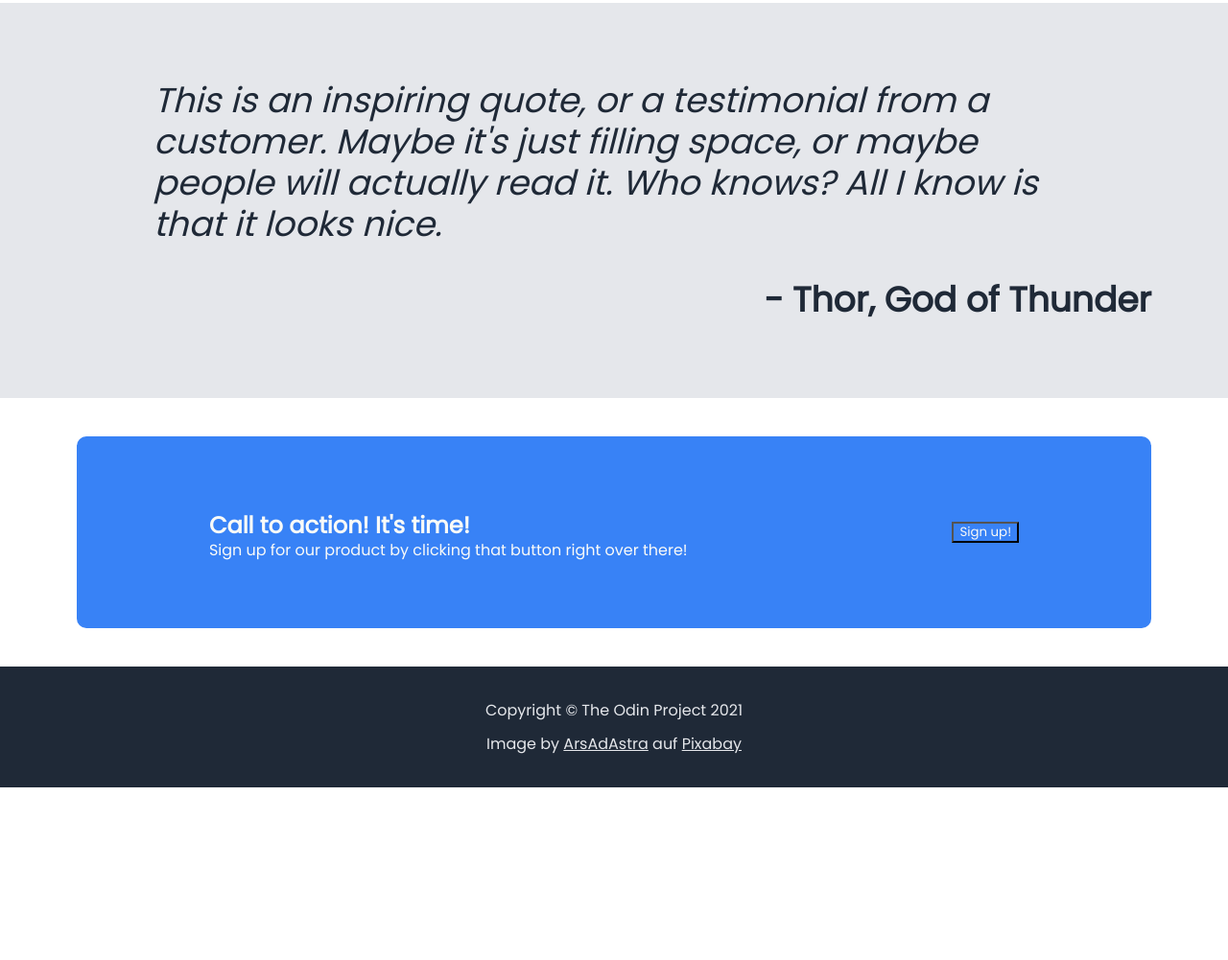
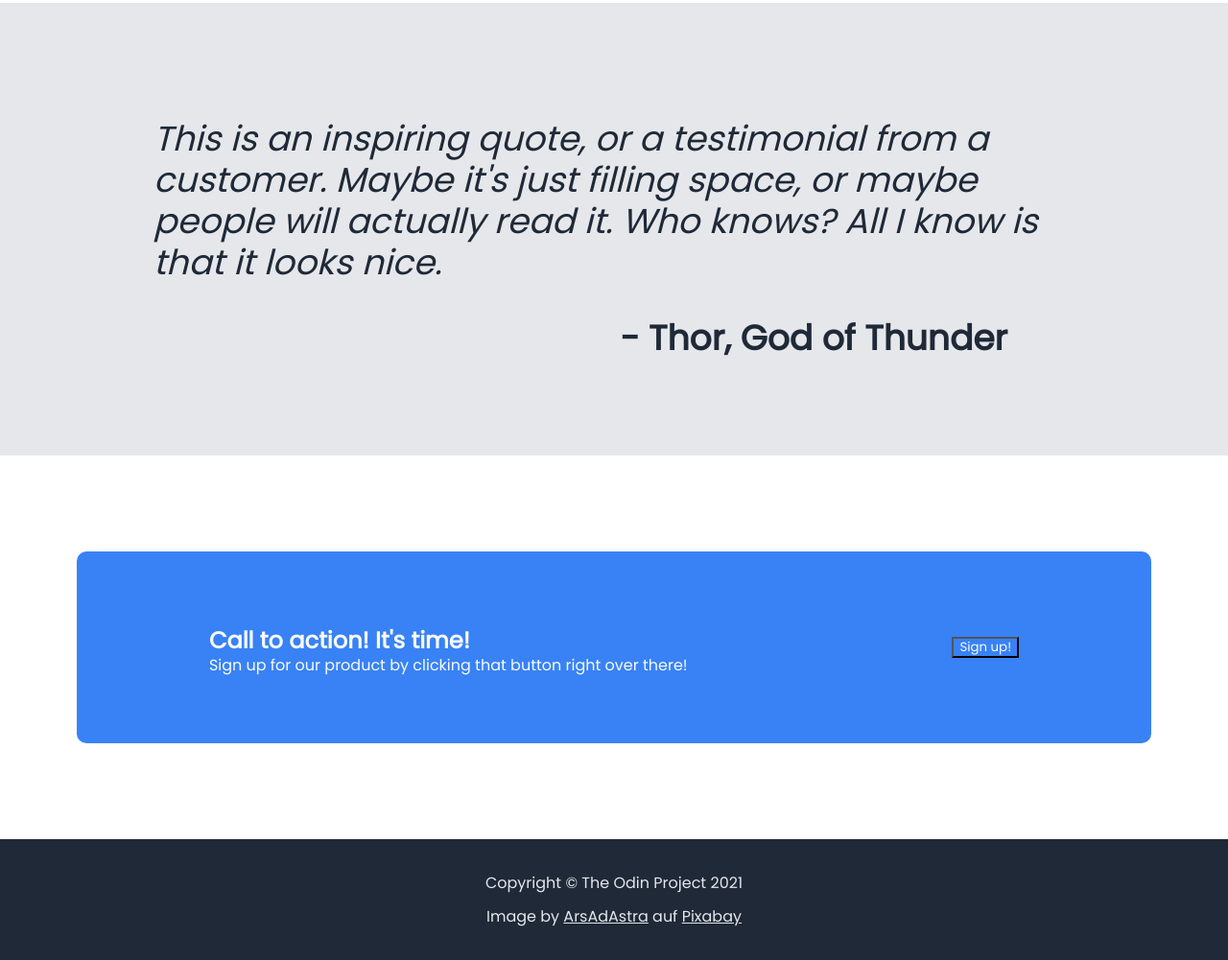
Before and after one commit to starbite/Landing-Page-exercise-, a plain HTML site: page index.html in a window 1280 px wide. Shown: the part 553-1554 px from the top of the page at 96% size. Before the commit the page ends 1374 px from the top, so only its background shows below. Drawn offline with Linux system fonts and the light colour scheme.

Commit message:
Small fixes

```diff
--- a/styles.css
+++ b/styles.css
@@ -1,7 +1,6 @@
 @import url('https://fonts.googleapis.com/css2?family=Poppins&display=swap');
 
 * {
-    /* border: 1px dashed red; */
     font-family: 'Poppins', sans-serif;
     line-height: 1.2em;
 }
@@ -107,10 +106,6 @@ h3 {
     color: #1F2937;
 }
 
-
-
-
-
 .card {
     border: 3px solid #3882F6;
     border-radius: 10px;;
@@ -130,17 +125,17 @@ h3 {
     font-style: italic;
     font-weight: lighter;
     text-align: left;
-    padding: 80px;
+    padding: 120px 80px 0px 80px;
     padding-bottom: 0px;
 }
 
 .quote p:nth-child(2) {
-    padding: 0px;
-    padding-bottom: 80px;
+    padding: 0px 150px 100px 80px;
     text-align: right;
     font-weight: 1000;
     font-style: normal;
     margin-bottom: 0px;
+
 }
 
 #cite {
@@ -152,7 +147,7 @@ h3 {
 }
 
 .action {
-    padding: 40px 80px;
+    padding: 100px 80px;
 }
 
 .call {
```
